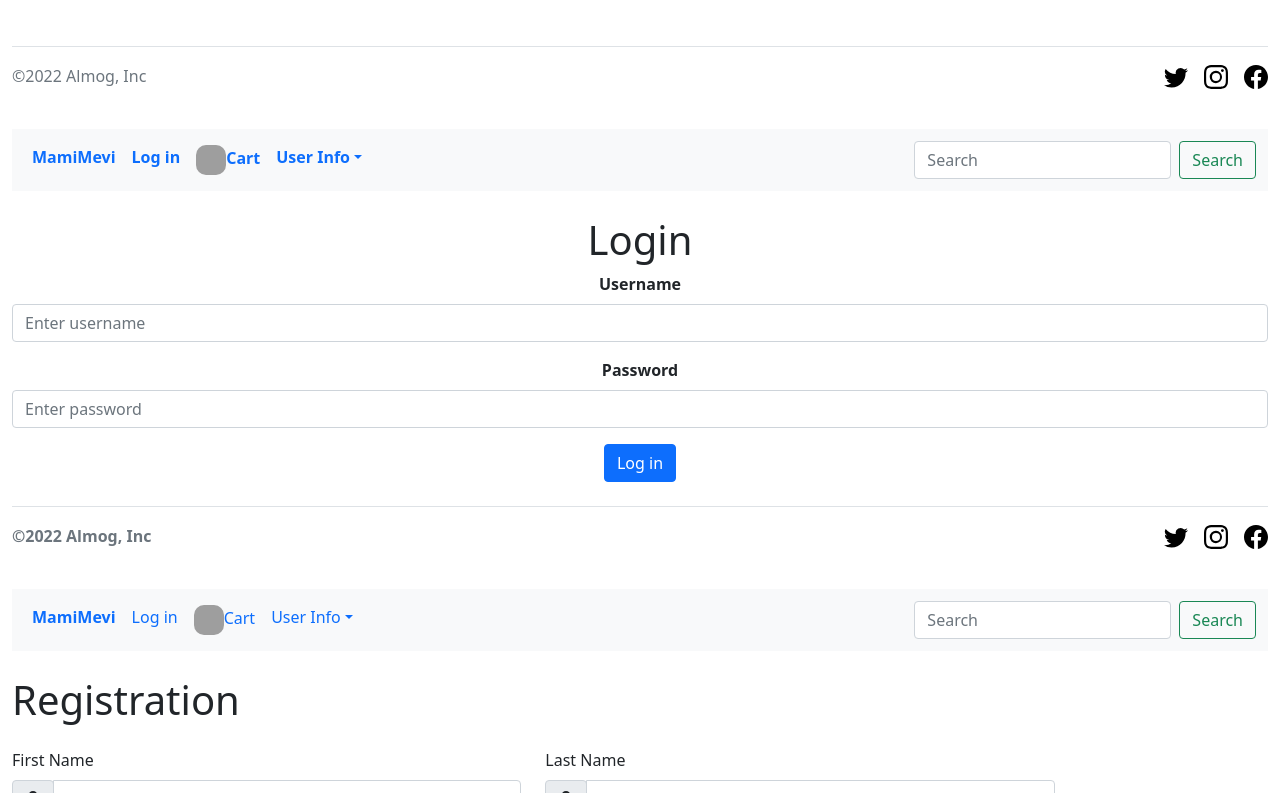
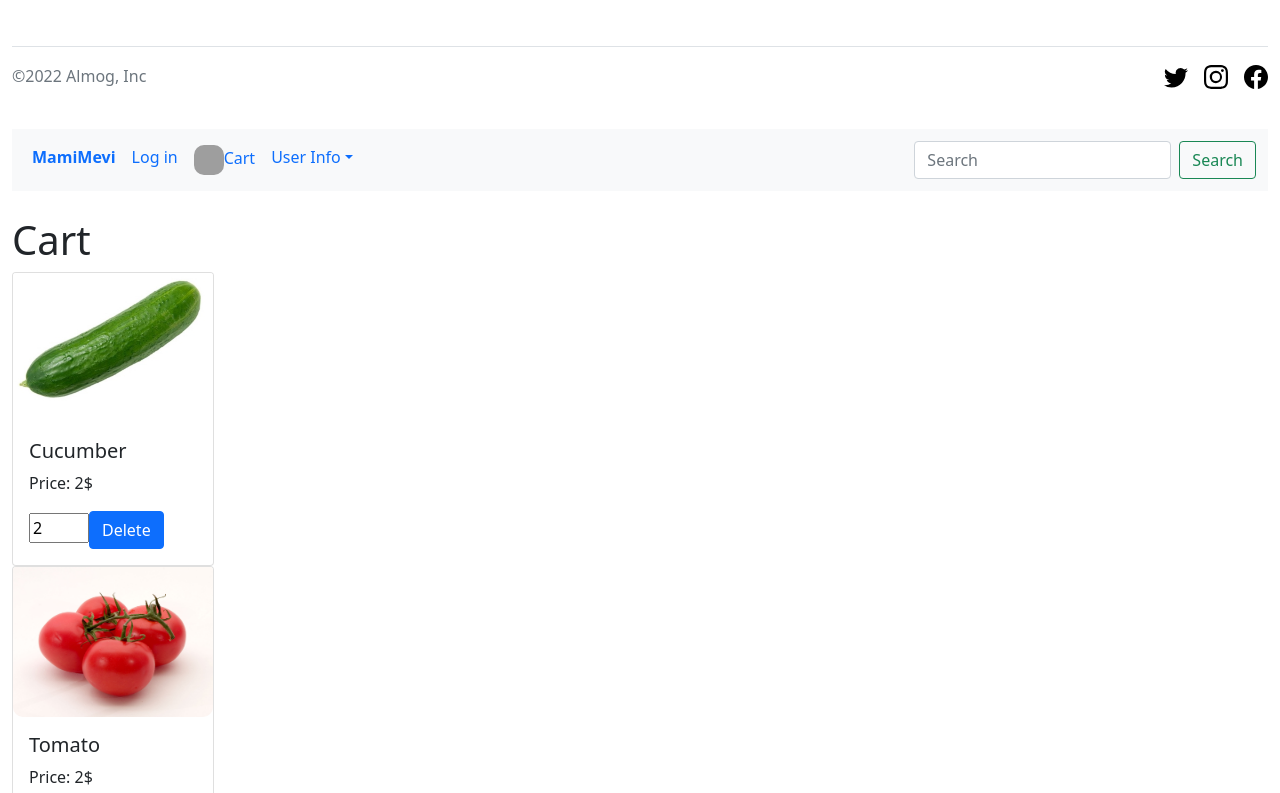
Before and after one commit to AlmogUzani/Project, a React (Create React App) app: page / in a window 1280 px wide. Shown: the part 1847-2640 px from the top of the page. Built offline with nearby package versions, Linux system fonts and the light colour scheme; grey boxes are pictures that could not be loaded.

Commit message:
created cart page

```diff
--- a/src/App.js
+++ b/src/App.js
@@ -4,6 +4,7 @@ import Login from './Components/Login';
 import Registration from './Components/Registeration';
 import Homepage from './Components/homePage';
 import Categories from './Components/Categories';
+import Cart from './Components/Cart';
 
 import "bootstrap/dist/css/bootstrap.min.css";
 import './App.css';
@@ -14,6 +15,7 @@ function App() {
       <Homepage></Homepage>
       <Categories id={1}></Categories>
       <ProductDetails id={1}></ProductDetails>
+      <Cart ids={1}></Cart>
       <Login></Login>
       <Registration></Registration>
 
--- /dev/null
+++ b/src/Components/Cart.js
@@ -0,0 +1,56 @@
+import Navbar from './Navbar';
+import Footer from './Footer';
+import {Card, Button} from 'react-bootstrap';
+import { getOrderDetailsByOrderId, getProducts } from '../DAL/api'
+import { getOrdersById } from '../DAL/api';
+import { useEffect, useState } from 'react';
+import Login from './Login';
+
+
+function Cart({ids}) {
+    const [orders, setOrders] = useState({})
+    const [orderDetails, setOrderDetails] = useState([])
+    const [products, setProducts] = useState({})
+    const [loading, setLoading] = useState(true)
+
+    useEffect(() => async () =>
+        {
+            const orders = await getOrdersById(ids)
+            setOrders({...orders})
+            console.log(orders)
+            setOrderDetails(await getOrderDetailsByOrderId(orders[0].id))
+            setProducts(await getProducts())
+            setLoading(false)
+        }
+    ,[])
+    const createCart = (product) => {
+        const x = products.find(element => element.id === product.product_id);
+        return(
+            <Card style={{ width: 'fit-content' }}>
+            <Card.Img variant="top" src={x.image1} alt={x.name} className='productCategoryImg' />
+            <Card.Body>
+                <Card.Title>{x.name}</Card.Title>
+                <Card.Text>
+                    Price: {product.unit_price}$
+                </Card.Text>
+                <input type='number' className='quantityProduct' defaultValue={product.quantity}></input>
+                <Button variant="primary">Delete</Button>
+            </Card.Body>
+            </Card>
+    )
+    }
+
+    /* console.log(orderDetails); */
+        return (
+            <div>
+                <Navbar></Navbar>
+                {loading? 'Loading' :
+                <div>
+                <h1>Cart</h1>
+                    {orderDetails.map(product => createCart(product))}
+                </div>}
+                <Footer></Footer>
+            </div>
+)}
+
+export default Cart
--- a/src/DAL/api.js
+++ b/src/DAL/api.js
@@ -21,10 +21,9 @@ const users = [
     {id:3, name:'Moshe Bot', age:18, username:'moshebot', email:'moshe@gmail.com', registerDate:'20-06-22', password:'123456m'},
 ]
 const orders = [
-    {id:1, user_id:1, order_date:'23-06-22', address:'anywhere1', phone_number:'+972506565231'},
-    {id:2, user_id:2, order_date:'24-06-22', address:'anywhere2', phone_number:'+972506565232'},
-    {id:3, user_id:3, order_date:'25-06-22', address:'anywhere3', phone_number:'+972506565233'},
-    {id:4, user_id:1, order_date:'28-06-22', address:'anywhere1', phone_number:'+972506565231'},
+    {id:1, user_id:1, order_date:'', address:'anywhere1', phone_number:'+972506565231'},
+    {id:2, user_id:2, order_date:'', address:'anywhere2', phone_number:'+972506565232'},
+    {id:3, user_id:3, order_date:'', address:'anywhere3', phone_number:'+972506565233'},
 ]
 const order_details = [
     {order_id:1, product_id:1, quantity:2, unit_price:2, discount:0},
@@ -40,9 +39,6 @@ const order_details = [
     {order_id:3, product_id:2, quantity:4, unit_price:2, discount:0},
     {order_id:3, product_id:3, quantity:2, unit_price:5, discount:0},
     {order_id:3, product_id:4, quantity:2, unit_price:7, discount:0},
-
-    {order_id:4, product_id:4, quantity:2, unit_price:7, discount:0},
-    {order_id:4, product_id:5, quantity:2, unit_price:9, discount:0},
 ]
 
 
@@ -64,7 +60,7 @@ export const getProducts = () => {
     //fetch categories from server
     //return Promise.resolve(categories)
     return new Promise((resolve, reject) => {
-        setTimeout(() => resolve(products), 1000);
+        setTimeout(() => resolve(products), 0);
     })
 }
 export const getProductById = (id) => {
@@ -78,7 +74,7 @@ export const getProductsByCategory = (categoryId) => {
     //fetch categories from server
     //return Promise.resolve(categories)
     return new Promise((resolve, reject) => {
-        setTimeout(() => resolve(products.filter(product=>product.category_id===categoryId)), 1000);
+        setTimeout(() => resolve(products.filter(product => product.category_id === categoryId)), 1000);
     })
 }
 export const getUsers = () => {
@@ -95,11 +91,25 @@ export const getOrders = () => {
         setTimeout(() => resolve(orders), 1000);
     })
 }
+export const getOrdersById = (userId) => {
+    //fetch categories from server
+    //return Promise.resolve(categories)
+    return new Promise((resolve, reject) => {
+        setTimeout(() => resolve(orders.filter(order => order.user_id === userId)), 0);
+    })
+}
 export const getOrderDetails = () => {
     //fetch categories from server
     //return Promise.resolve(categories)
     return new Promise((resolve, reject) => {
-        setTimeout(() => resolve(order_details), 1000);
+        setTimeout(() => resolve(order_details), 0);
+    })
+}
+export const getOrderDetailsByOrderId = (orderId) => {
+    //fetch categories from server
+    //return Promise.resolve(categories)
+    return new Promise((resolve, reject) => {
+        setTimeout(() => resolve(order_details.filter(order => order.order_id === orderId)), 0);
     })
 }
 
```
